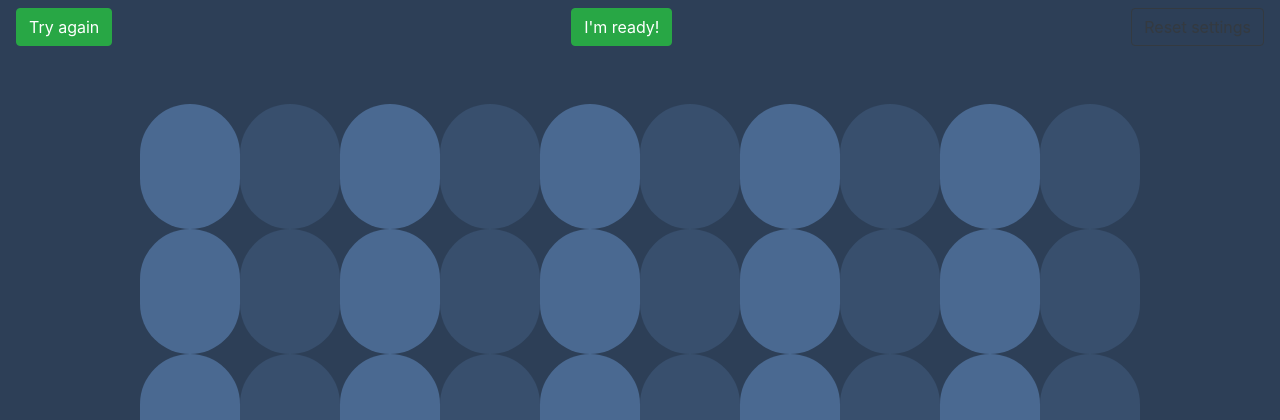
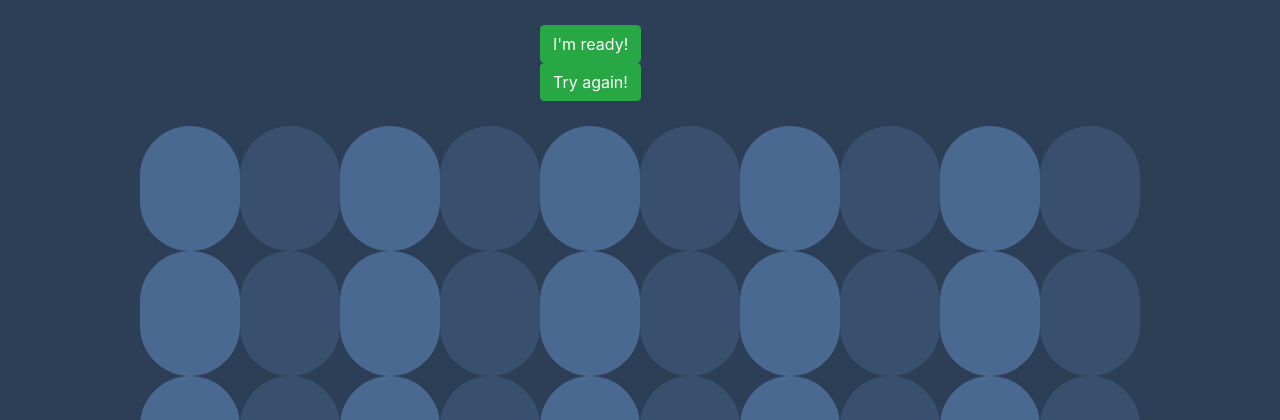
Before and after one commit to meti651/tower-defense, a Flask app: page /game in a window 1280 px wide. Shown: the top 420 px of the page. Run offline with Flask 2, Linux system fonts and the light colour scheme; some libraries are stand-ins or nearby versions.

Commit message:
looks even better

```diff
--- a/static/css/style.css
+++ b/static/css/style.css
@@ -1,5 +1,13 @@
 body {
     background-color: #2d3f57;
+}
+
+.nav-buttons {
+    width: 200px;
+    margin-right: auto;
+    margin-left: auto;
+    padding-top: 25px;
+    padding-bottom: 25px;
 }
 
 .oddcell {
@@ -48,10 +56,9 @@ body {
 .projectile {
     height: 10px;
     width: 10px;
-    border: 1px solid black;
     border-radius: 10px;
     position: absolute;
-    background-color: black;
+    background-color: #91006a;
 
 }
 
--- a/templates/game.html
+++ b/templates/game.html
@@ -1,11 +1,10 @@
 {% extends "layout.html" %}
 
 {% block content %}
-    <nav class="navbar navbar-light game-nav">
-        <button id="retry-button" class="btn btn-success">Try again</button>
+    <div class="nav-buttons justify-content-center">
         <button id="start-game" class="btn btn-success">I'm ready!</button>
-        <a href="/" class="btn btn-outline-dark">Reset settings</a>
-    </nav>
+        <a href="/" class="btn btn-success">Try again!</a>
+    </div>
     <div class="container">
         {% for row in range(5) %}
             <div id="{{ row }}" class="row justify-content-center game-row">
```
